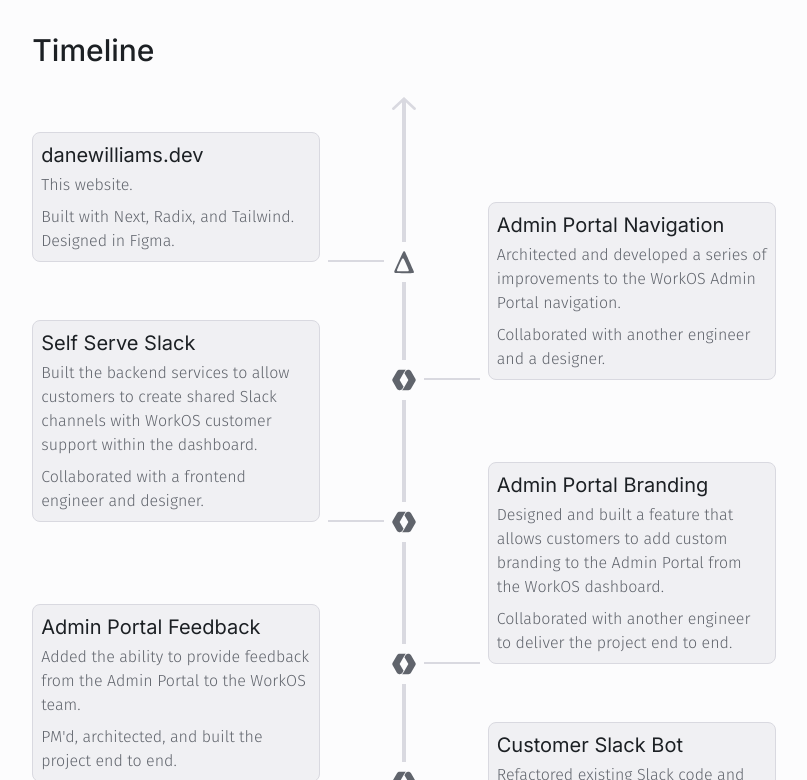
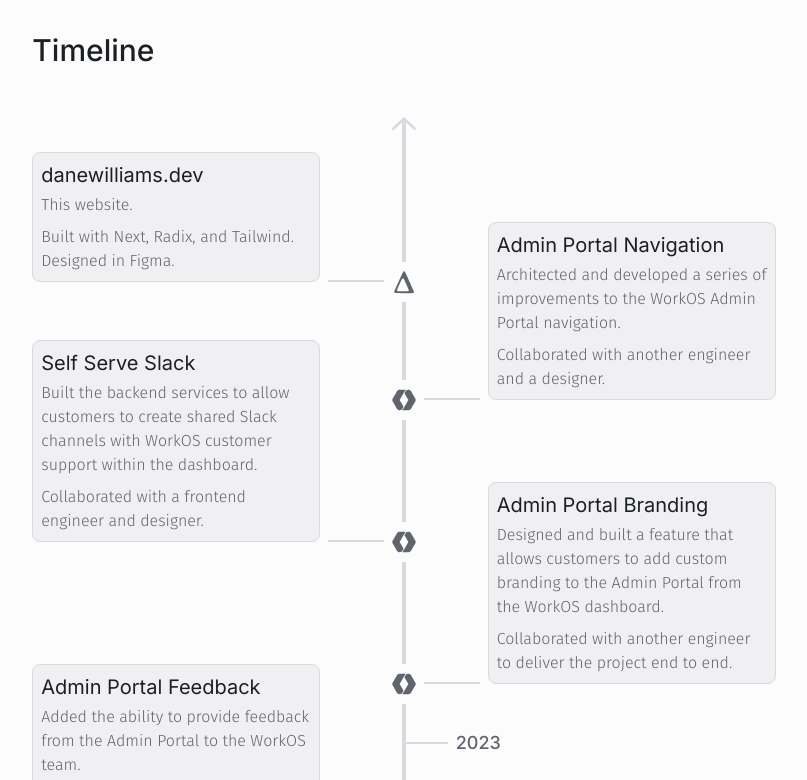
Before and after one commit to danerwilliams/danewilliams.com, a Next.js app: page /projects in a window 1280 px wide. Shown: the part 400-1180 px from the top of the page, without its empty margins (236-1043 px from the left). Built offline with nearby package versions, Linux system fonts and the light colour scheme.

Commit message:
add years

```diff
--- a/components/timeline-project.tsx
+++ b/components/timeline-project.tsx
@@ -27,9 +27,10 @@
   isRight,
   isFirst,
   isLast,
+  newYear,
 }) => {
   return (
-    <>
+    <div className="flex flex-col w-full mt-5">
       {isFirst && (
         <div
           className={`relative flex w-[calc(50%+2px)] h-8 border-r-4 border-lightmode-border dark:border-darkmode-border`}
@@ -89,6 +90,29 @@
           </div>
         </div>
       </div>
+      {newYear && (
+        <div
+          className={`flex mt-5 -mb-5 h-10 w-[calc(50%+2px)] ${
+            isRight ? 'self-end flex-row-reverse' : ''
+          }`}
+        >
+          <div className={`flex w-80`} />
+          <div className="relative flex">
+            <h3
+              className={`absolute bottom-[-13px] ${
+                isRight ? '' : 'left-[-42px]'
+              } font-medium text-lg`}
+            >
+              {newYear}
+            </h3>
+          </div>
+          <div
+            className={`relative flex grow border-b-2 ${
+              isRight ? 'border-l-4 mr-2' : 'border-r-4 ml-2'
+            } border-lightmode-border dark:border-darkmode-border`}
+          />
+        </div>
+      )}
       {isLast && (
         <div
           className={`relative flex mt-5 w-[calc(50%+2px)] h-8 border-r-4 border-lightmode-border dark:border-darkmode-border`}
@@ -98,6 +122,6 @@
           </div>
         </div>
       )}
-    </>
+    </div>
   );
 };
--- a/components/timeline.tsx
+++ b/components/timeline.tsx
@@ -12,12 +12,20 @@
   return (
     <>
       {projects.map((project, index) => (
-        <div key={project.name} className="flex flex-col w-full mt-5">
+        <div key={project.name} className="flex flex-col w-full">
           <TimelineProject
             {...project}
             isRight={!!(index % 2)}
             isFirst={index === 0}
             isLast={index === projects.length - 1}
+            newYear={
+              index === 0
+                ? undefined
+                : project.date.getFullYear() !==
+                  projects[index - 1]?.date.getFullYear()
+                ? projects[index - 1].date.getFullYear()
+                : undefined
+            }
           />
         </div>
       ))}
```
